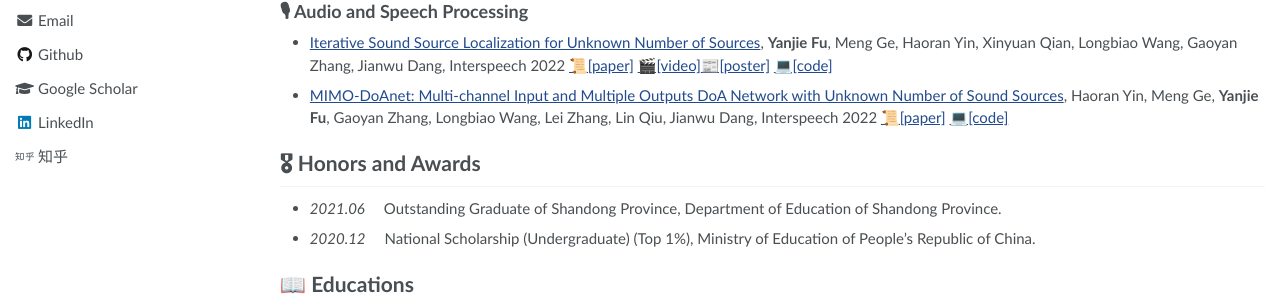
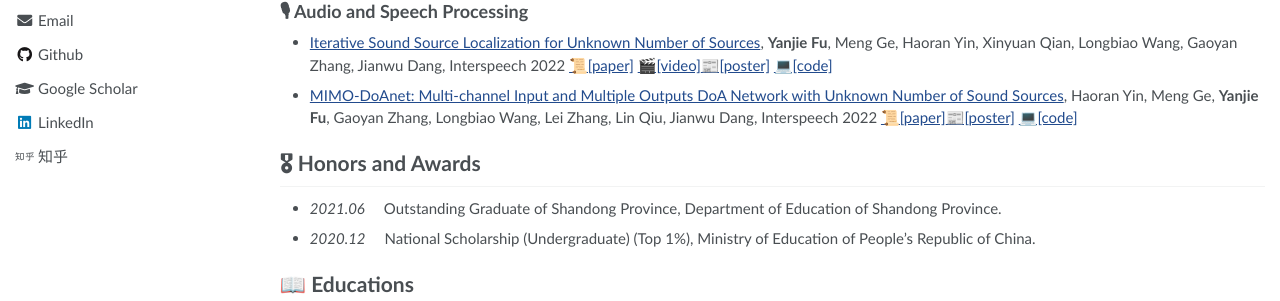
Before and after one commit to FYJNEVERFOLLOWS/FYJNEVERFOLLOWS.github.io, a Jekyll site: the page built from _pages/about.md, in a window 1280 px wide and 1033 px high. Shown: the part 504-805 px from the top of the window. Built offline with Jekyll 4.4.1, drawn with Linux system fonts in a browser that asks for light colours.

Commit message:
update1028

```diff
--- a/_pages/about.md
+++ b/_pages/about.md
@@ -31,7 +31,7 @@ My research interest includes speech separation, speech enhancement and micropho
 
 ## 🎙 Audio and Speech Processing
 - [Iterative Sound Source Localization for Unknown Number of Sources](https://www.isca-speech.org/archive/interspeech_2022/fu22c_interspeech.html), **Yanjie Fu**, Meng Ge, Haoran Yin, Xinyuan Qian, Longbiao Wang, Gaoyan Zhang, Jianwu Dang, Interspeech 2022 [📜[paper]](https://www.isca-speech.org/archive/interspeech_2022/fu22c_interspeech.html) [🎬[video]](https://www.bilibili.com/video/BV1kD4y1b75n)[📰[poster]](https://drive.google.com/file/d/1TpxvtH9qwZCaqP2NnKhQ4FAzZqJj83EM/view?usp=sharing) [💻[code]](https://github.com/FYJNEVERFOLLOWS/ISSL)
-- [MIMO-DoAnet: Multi-channel Input and Multiple Outputs DoA Network with Unknown Number of Sound Sources](https://www.isca-speech.org/archive/interspeech_2022/yin22b_interspeech.html), Haoran Yin, Meng Ge, **Yanjie Fu**, Gaoyan Zhang, Longbiao Wang, Lei Zhang, Lin Qiu, Jianwu Dang, Interspeech 2022 [📜[paper]](https://www.isca-speech.org/archive/interspeech_2022/yin22b_interspeech.html) [💻[code]](https://github.com/TJU-haoran/VCTK-16k-simulated)
+- [MIMO-DoAnet: Multi-channel Input and Multiple Outputs DoA Network with Unknown Number of Sound Sources](https://www.isca-speech.org/archive/interspeech_2022/yin22b_interspeech.html), Haoran Yin, Meng Ge, **Yanjie Fu**, Gaoyan Zhang, Longbiao Wang, Lei Zhang, Lin Qiu, Jianwu Dang, Interspeech 2022 [📜[paper]](https://www.isca-speech.org/archive/interspeech_2022/yin22b_interspeech.html)[📰[poster]](https://drive.google.com/file/d/1bTSSorgCL5C4chIGBAmC3Y4nZ6S0-uht/view?usp=sharing) [💻[code]](https://github.com/TJU-haoran/VCTK-16k-simulated)
 
 
 # 🎖 Honors and Awards
```
